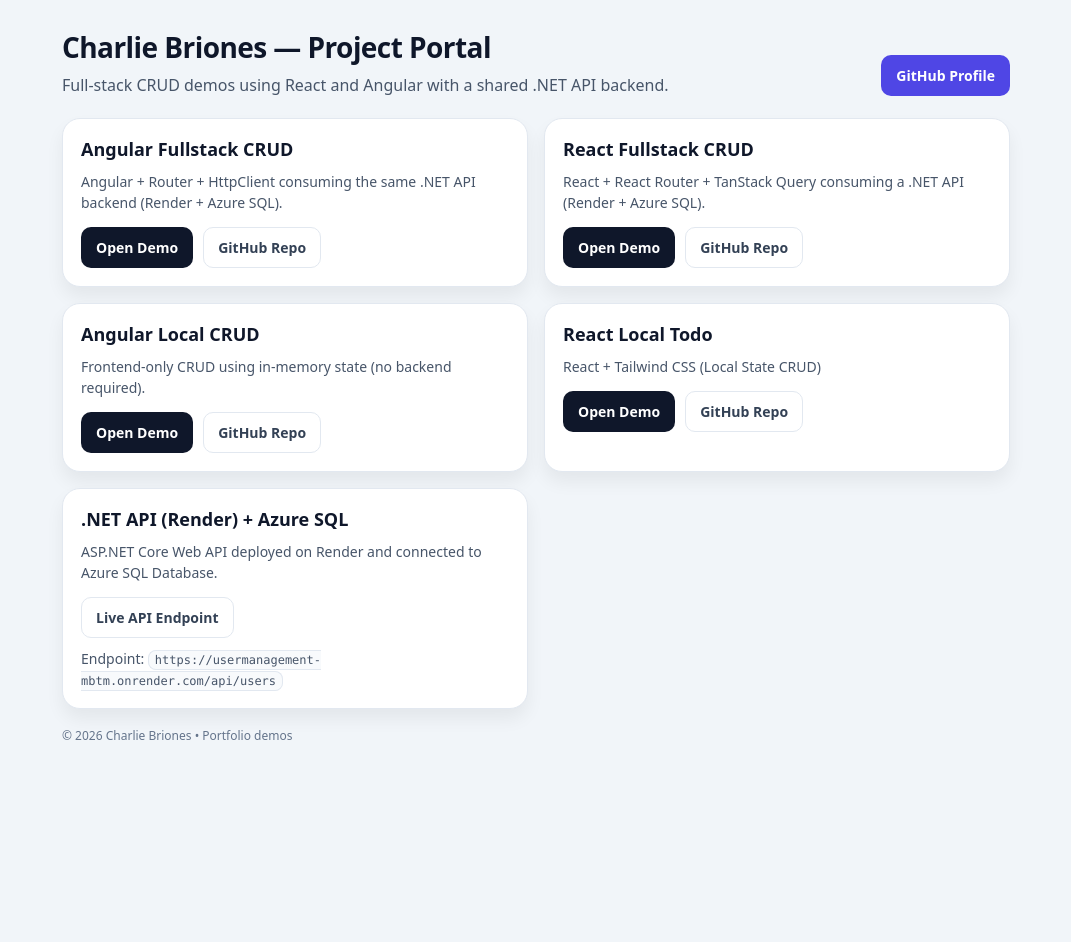
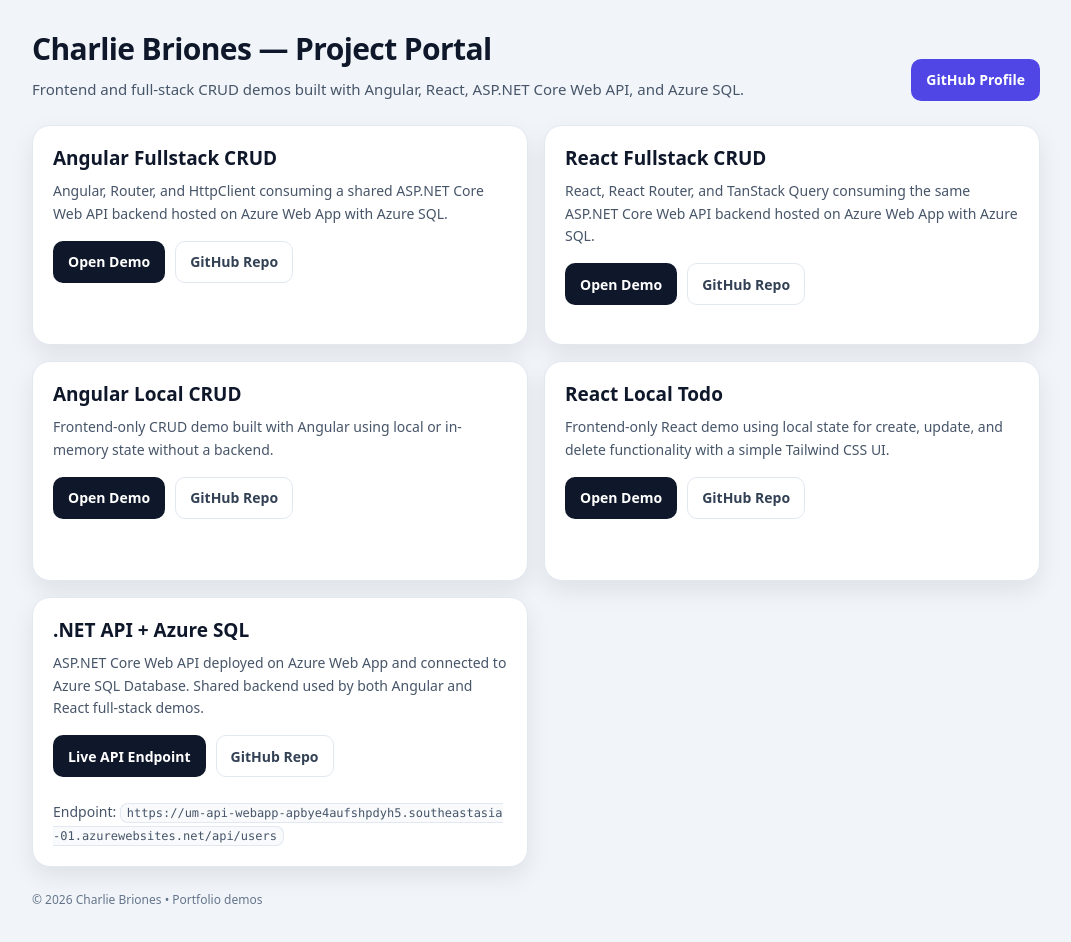
Before and after one commit to charliebriones/charliebriones.github.io, a plain HTML site: page index.html in a window 1280 px wide. Shown: the whole page, without its empty margins (104-1175 px from the left). Before the commit the page ends 800 px from the top, so only its background shows below. Drawn offline with Linux system fonts and the light colour scheme.

Commit message:
updated definitions

```diff
--- a/index.html
+++ b/index.html
@@ -12,50 +12,116 @@
         --muted: #475569;
         --border: #e2e8f0;
         --primary: #4f46e5;
+        --primary-hover: #4338ca;
         --dark: #0f172a;
+        --dark-hover: #1e293b;
+        --shadow: 0 10px 24px rgba(2, 6, 23, 0.08);
+        --radius: 18px;
       }
 
       * {
         box-sizing: border-box;
       }
+
+      html {
+        scroll-behavior: smooth;
+      }
+
       body {
         margin: 0;
         font-family:
           ui-sans-serif,
           system-ui,
           -apple-system,
-          Segoe UI,
+          BlinkMacSystemFont,
+          "Segoe UI",
           Roboto,
           Helvetica,
-          Arial;
+          Arial,
+          sans-serif;
         background: var(--bg);
         color: var(--text);
       }
 
+      a {
+        color: inherit;
+      }
+
       .wrap {
-        max-width: 980px;
+        max-width: 1040px;
         margin: 0 auto;
-        padding: 28px 16px 40px;
+        padding: 32px 16px 48px;
       }
 
       .top {
         display: flex;
-        gap: 12px;
         align-items: flex-end;
         justify-content: space-between;
+        gap: 16px;
         flex-wrap: wrap;
+        margin-bottom: 24px;
       }
 
-      h1 {
+      .hero h1 {
         margin: 0;
-        font-size: 28px;
+        font-size: 30px;
+        line-height: 1.15;
         letter-spacing: -0.02em;
       }
 
       .subtitle {
-        margin: 8px 0 0;
+        margin: 10px 0 0;
+        max-width: 720px;
         color: var(--muted);
-        line-height: 1.4;
+        line-height: 1.6;
+        font-size: 15px;
+      }
+
+      .grid {
+        display: grid;
+        grid-template-columns: repeat(2, minmax(0, 1fr));
+        gap: 16px;
+      }
+
+      @media (max-width: 740px) {
+        .grid {
+          grid-template-columns: 1fr;
+        }
+
+        .hero h1 {
+          font-size: 26px;
+        }
+      }
+
+      .card {
+        background: var(--card);
+        border: 1px solid var(--border);
+        border-radius: var(--radius);
+        padding: 20px;
+        box-shadow: var(--shadow);
+        display: flex;
+        flex-direction: column;
+        min-height: 220px;
+      }
+
+      .card h2 {
+        margin: 0;
+        font-size: 19px;
+        line-height: 1.3;
+      }
+
+      .card p {
+        margin: 10px 0 0;
+        color: var(--muted);
+        font-size: 14px;
+        line-height: 1.6;
+      }
+
+      .actions {
+        display: flex;
+        flex-wrap: wrap;
+        gap: 10px;
+        margin-top: 16px;
       }
 
       .btn {
@@ -63,78 +129,63 @@
         align-items: center;
         justify-content: center;
         gap: 8px;
+        min-height: 42px;
         padding: 10px 14px;
         border-radius: 10px;
         text-decoration: none;
+        font-size: 14px;
         font-weight: 700;
-        font-size: 14px;
         border: 1px solid transparent;
+        transition:
+          background 0.2s ease,
+          border-color 0.2s ease,
+          color 0.2s ease,
+          transform 0.15s ease;
         white-space: nowrap;
       }
-      .btn-dark {
-        background: var(--dark);
-        color: white;
-      }
-      .btn-dark:hover {
-        opacity: 0.92;
-      }
 
-      .grid {
-        margin-top: 22px;
-        display: grid;
-        grid-template-columns: repeat(2, minmax(0, 1fr));
-        gap: 16px;
-      }
-      @media (max-width: 740px) {
-        .grid {
-          grid-template-columns: 1fr;
-        }
-      }
-
-      .card {
-        background: var(--card);
-        border: 1px solid var(--border);
-        border-radius: 18px;
-        padding: 18px;
-        box-shadow: 0 10px 18px rgba(2, 6, 23, 0.06);
-      }
-
-      .card h2 {
-        margin: 0;
-        font-size: 18px;
-      }
-      .card p {
-        margin: 10px 0 0;
-        color: var(--muted);
-        font-size: 14px;
-        line-height: 1.5;
-      }
-
-      .actions {
-        margin-top: 14px;
-        display: flex;
-        gap: 10px;
-        flex-wrap: wrap;
+      .btn:hover {
+        transform: translateY(-1px);
       }
 
       .btn-primary {
         background: var(--primary);
-        color: white;
+        color: #fff;
       }
+
       .btn-primary:hover {
-        opacity: 0.92;
+        background: var(--primary-hover);
       }
+
+      .btn-dark {
+        background: var(--dark);
+        color: #fff;
+      }
+
+      .btn-dark:hover {
+        background: var(--dark-hover);
+      }
+
       .btn-outline {
-        background: white;
+        background: #fff;
         border-color: var(--border);
         color: #334155;
       }
+
       .btn-outline:hover {
         background: #f8fafc;
       }
 
-      .footer {
-        margin-top: 18px;
+      .footer-note {
+        margin-top: auto;
+        padding-top: 14px;
+        color: #64748b;
+        font-size: 12px;
+        line-height: 1.5;
+      }
+
+      .page-footer {
+        margin-top: 24px;
         color: #64748b;
         font-size: 12px;
       }
@@ -145,9 +196,10 @@
           "Liberation Mono", "Courier New", monospace;
         font-size: 12px;
         background: #f8fafc;
+        border: 1px solid var(--border);
+        border-radius: 8px;
         padding: 2px 6px;
-        border-radius: 8px;
-        border: 1px solid var(--border);
+        word-break: break-all;
       }
     </style>
   </head>
@@ -155,11 +207,11 @@
   <body>
     <div class="wrap">
       <div class="top">
-        <div>
+        <div class="hero">
           <h1>Charlie Briones — Project Portal</h1>
           <p class="subtitle">
-            Full-stack CRUD demos using React and Angular with a shared .NET API
-            backend.
+            Frontend and full-stack CRUD demos built with Angular, React,
+            ASP.NET Core Web API, and Azure SQL.
           </p>
         </div>
 
@@ -177,8 +229,8 @@
         <div class="card">
           <h2>Angular Fullstack CRUD</h2>
           <p>
-            Angular + Router + HttpClient consuming the same .NET API backend
-            (Render + Azure SQL).
+            Angular, Router, and HttpClient consuming a shared ASP.NET Core Web
+            API backend hosted on Azure Web App with Azure SQL.
           </p>
           <div class="actions">
             <a
@@ -203,8 +255,8 @@
         <div class="card">
           <h2>React Fullstack CRUD</h2>
           <p>
-            React + React Router + TanStack Query consuming a .NET API (Render +
-            Azure SQL).
+            React, React Router, and TanStack Query consuming the same ASP.NET
+            Core Web API backend hosted on Azure Web App with Azure SQL.
           </p>
           <div class="actions">
             <a
@@ -225,9 +277,13 @@
             </a>
           </div>
         </div>
+
         <div class="card">
           <h2>Angular Local CRUD</h2>
-          <p>Frontend-only CRUD using in-memory state (no backend required).</p>
+          <p>
+            Frontend-only CRUD demo built with Angular using local or in-memory
+            state without a backend.
+          </p>
           <div class="actions">
             <a
               class="btn btn-dark"
@@ -247,9 +303,13 @@
             </a>
           </div>
         </div>
+
         <div class="card">
           <h2>React Local Todo</h2>
-          <p>React + Tailwind CSS (Local State CRUD)</p>
+          <p>
+            Frontend-only React demo using local state for create, update, and
+            delete functionality with a simple Tailwind CSS UI.
+          </p>
           <div class="actions">
             <a
               class="btn btn-dark"
@@ -271,29 +331,40 @@
         </div>
 
         <div class="card">
-          <h2>.NET API (Render) + Azure SQL</h2>
+          <h2>.NET API + Azure SQL</h2>
           <p>
-            ASP.NET Core Web API deployed on Render and connected to Azure SQL
-            Database.
+            ASP.NET Core Web API deployed on Azure Web App and connected to
+            Azure SQL Database. Shared backend used by both Angular and React
+            full-stack demos.
           </p>
           <div class="actions">
             <a
-              class="btn btn-outline"
-              href="https://usermanagement-mbtm.onrender.com/api/users"
+              class="btn btn-dark"
+              href="https://um-api-webapp-apbye4aufshpdyh5.southeastasia-01.azurewebsites.net/api/users"
               target="_blank"
               rel="noreferrer"
             >
               Live API Endpoint
             </a>
+            <a
+              class="btn btn-outline"
+              href="https://github.com/charliebriones/UserManagement"
+              target="_blank"
+              rel="noreferrer"
+            >
+              GitHub Repo
+            </a>
           </div>
-          <p class="footer">
+          <p class="footer-note">
             Endpoint:
-            <code>https://usermanagement-mbtm.onrender.com/api/users</code>
+            <code
+              >https://um-api-webapp-apbye4aufshpdyh5.southeastasia-01.azurewebsites.net/api/users</code
+            >
           </p>
         </div>
       </div>
 
-      <p class="footer">
+      <p class="page-footer">
         © <span id="y"></span> Charlie Briones • Portfolio demos
       </p>
     </div>
```
